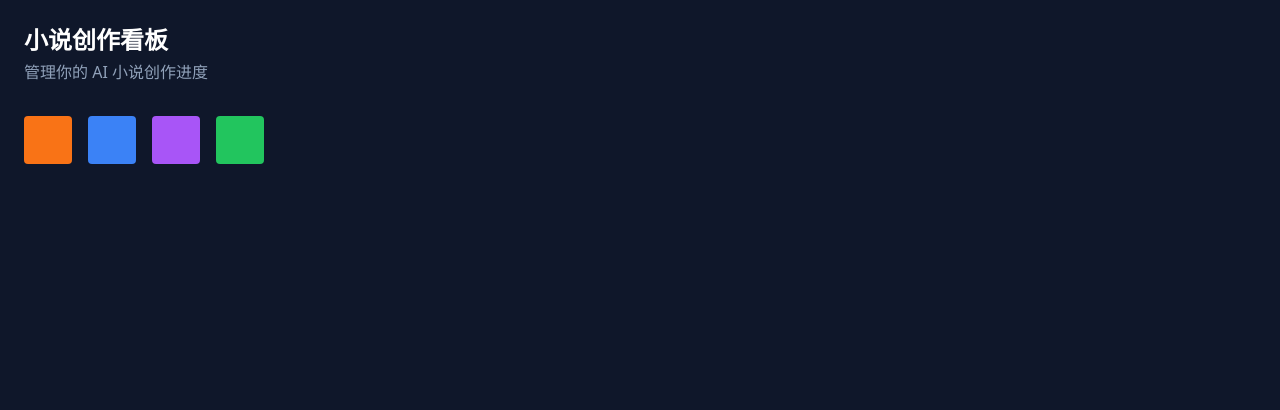
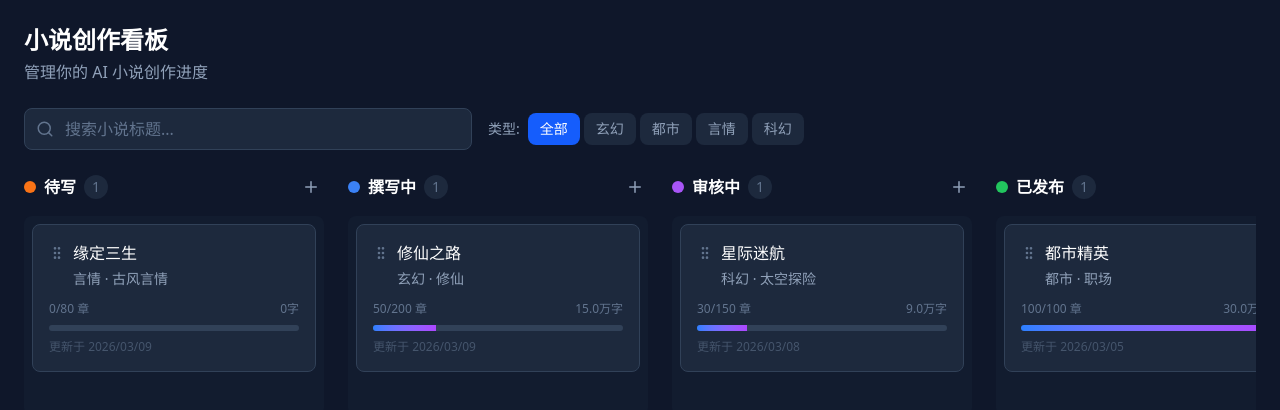
Before and after one commit to Linmoqian/AutoWrite, a Next.js app in the folder kanban/: page / in a window 1280 px wide. Shown: the top 410 px of the page. Built offline with nearby package versions, Linux system fonts and the light colour scheme.

Commit message:
feat(kanban): 创建看板主组件
添加 KanbanBoard 组件，集成拖拽、搜索过滤和模态框功能

```diff
--- a/kanban/src/app/page.tsx
+++ b/kanban/src/app/page.tsx
@@ -1,16 +1,20 @@
+import { KanbanBoard } from '@/components';
+import { useKanbanStore } from '@/store';
+import { sampleNovels } from '@/lib/sampleData';
+
+// 初始化示例数据
+if (typeof window !== 'undefined' && useKanbanStore.getState().novels.length === 0) {
+  useKanbanStore.getState().setNovels(sampleNovels);
+}
+
 export default function Home() {
   return (
     <main className="min-h-screen p-6">
-      <h1 className="text-2xl font-bold text-white">小说创作看板</h1>
-      <p className="text-slate-400 mt-1">管理你的 AI 小说创作进度</p>
-
-      {/* 测试自定义颜色 */}
-      <div className="mt-8 flex gap-4">
-        <div className="w-12 h-12 rounded bg-kanban-todo" title="待写" />
-        <div className="w-12 h-12 rounded bg-kanban-writing" title="撰写中" />
-        <div className="w-12 h-12 rounded bg-kanban-reviewing" title="审核中" />
-        <div className="w-12 h-12 rounded bg-kanban-published" title="已发布" />
-      </div>
+      <header className="mb-6">
+        <h1 className="text-2xl font-bold text-white">小说创作看板</h1>
+        <p className="text-slate-400 mt-1">管理你的 AI 小说创作进度</p>
+      </header>
+      <KanbanBoard />
     </main>
   );
 }
--- /dev/null
+++ b/kanban/src/components/KanbanBoard.tsx
@@ -0,0 +1,101 @@
+'use client';
+
+import { useState, useMemo } from 'react';
+import {
+  DndContext,
+  DragEndEvent,
+  DragOverlay,
+  DragStartEvent,
+  PointerSensor,
+  useSensor,
+  useSensors,
+  closestCorners,
+} from '@dnd-kit/core';
+import { useKanbanStore } from '@/store';
+import { STATUS_ORDER, type Novel, type NovelStatus } from '@/types';
+import { KanbanColumn } from './KanbanColumn';
+import { SearchFilter } from './SearchFilter';
+import { NovelModal } from './NovelModal';
+
+export function KanbanBoard() {
+  const { novels, searchQuery, selectedGenre, moveNovel, setSearchQuery, setSelectedGenre, addNovel, updateNovel, deleteNovel } = useKanbanStore();
+  const [activeNovel, setActiveNovel] = useState<Novel | null>(null);
+  const [modalOpen, setModalOpen] = useState(false);
+  const [editingNovel, setEditingNovel] = useState<Novel | null>(null);
+  const [defaultStatus, setDefaultStatus] = useState<NovelStatus>('todo');
+
+  const sensors = useSensors(
+    useSensor(PointerSensor, { activationConstraint: { distance: 8 } })
+  );
+
+  const filteredNovels = useMemo(() => {
+    return novels.filter((novel) => {
+      const matchesSearch = novel.title.toLowerCase().includes(searchQuery.toLowerCase());
+      const matchesGenre = !selectedGenre || novel.genre === selectedGenre;
+      return matchesSearch && matchesGenre;
+    });
+  }, [novels, searchQuery, selectedGenre]);
+
+  const novelsByStatus = useMemo(() => {
+    const grouped: Record<NovelStatus, Novel[]> = { todo: [], writing: [], reviewing: [], published: [] };
+    filteredNovels.forEach((novel) => { grouped[novel.status].push(novel); });
+    return grouped;
+  }, [filteredNovels]);
+
+  const handleDragStart = (event: DragStartEvent) => {
+    const novel = novels.find((n) => n.id === event.active.id);
+    if (novel) setActiveNovel(novel);
+  };
+
+  const handleDragEnd = (event: DragEndEvent) => {
+    const { over } = event;
+    setActiveNovel(null);
+    if (over && STATUS_ORDER.includes(over.id as NovelStatus)) {
+      moveNovel(event.active.id as string, over.id as NovelStatus);
+    }
+  };
+
+  const handleAddNovel = (status: NovelStatus) => {
+    setEditingNovel(null);
+    setDefaultStatus(status);
+    setModalOpen(true);
+  };
+
+  const handleEditNovel = (novel: Novel) => {
+    setEditingNovel(novel);
+    setModalOpen(true);
+  };
+
+  const handleDeleteNovel = (novelId: string) => {
+    if (confirm('确定要删除这本小说吗？')) deleteNovel(novelId);
+  };
+
+  const handleSaveNovel = (novel: Novel) => {
+    if (editingNovel) updateNovel(novel);
+    else addNovel(novel);
+  };
+
+  return (
+    <div className="h-full flex flex-col">
+      <SearchFilter searchQuery={searchQuery} selectedGenre={selectedGenre} onSearchChange={setSearchQuery} onGenreChange={setSelectedGenre} />
+      <DndContext sensors={sensors} collisionDetection={closestCorners} onDragStart={handleDragStart} onDragEnd={handleDragEnd}>
+        <div className="flex-1 flex gap-6 overflow-x-auto pb-4">
+          {STATUS_ORDER.map((status) => (
+            <KanbanColumn key={status} id={status} novels={novelsByStatus[status]} onAddNovel={handleAddNovel} onEditNovel={handleEditNovel} onDeleteNovel={handleDeleteNovel} />
+          ))}
+        </div>
+        <DragOverlay>
+          {activeNovel && (
+            <div className="rotate-3">
+              <div className="bg-slate-800 rounded-lg p-4 border border-blue-500 shadow-xl">
+                <h3 className="font-medium text-white">{activeNovel.title}</h3>
+                <p className="text-sm text-slate-400 mt-1">{activeNovel.theme}</p>
+              </div>
+            </div>
+          )}
+        </DragOverlay>
+      </DndContext>
+      <NovelModal isOpen={modalOpen} onClose={() => setModalOpen(false)} onSave={handleSaveNovel} novel={editingNovel} defaultStatus={defaultStatus} />
+    </div>
+  );
+}
--- a/kanban/src/components/index.ts
+++ b/kanban/src/components/index.ts
@@ -1,4 +1,5 @@
 export { NovelCard } from './NovelCard';
 export { KanbanColumn } from './KanbanColumn';
+export { KanbanBoard } from './KanbanBoard';
 export { SearchFilter } from './SearchFilter';
 export { NovelModal } from './NovelModal';
--- /dev/null
+++ b/kanban/src/lib/utils.ts
@@ -0,0 +1,27 @@
+// kanban/src/lib/utils.ts
+import { clsx, type ClassValue } from 'clsx';
+import { twMerge } from 'tailwind-merge';
+
+export function cn(...inputs: ClassValue[]) {
+  return twMerge(clsx(inputs));
+}
+
+export function generateId(): string {
+  return `novel-${Date.now()}-${Math.random().toString(36).substr(2, 9)}`;
+}
+
+export function formatDate(dateString: string): string {
+  const date = new Date(dateString);
+  return new Intl.DateTimeFormat('zh-CN', {
+    year: 'numeric',
+    month: '2-digit',
+    day: '2-digit',
+  }).format(date);
+}
+
+export function formatWordCount(count: number): string {
+  if (count >= 10000) {
+    return `${(count / 10000).toFixed(1)}万字`;
+  }
+  return `${count}字`;
+}
```
